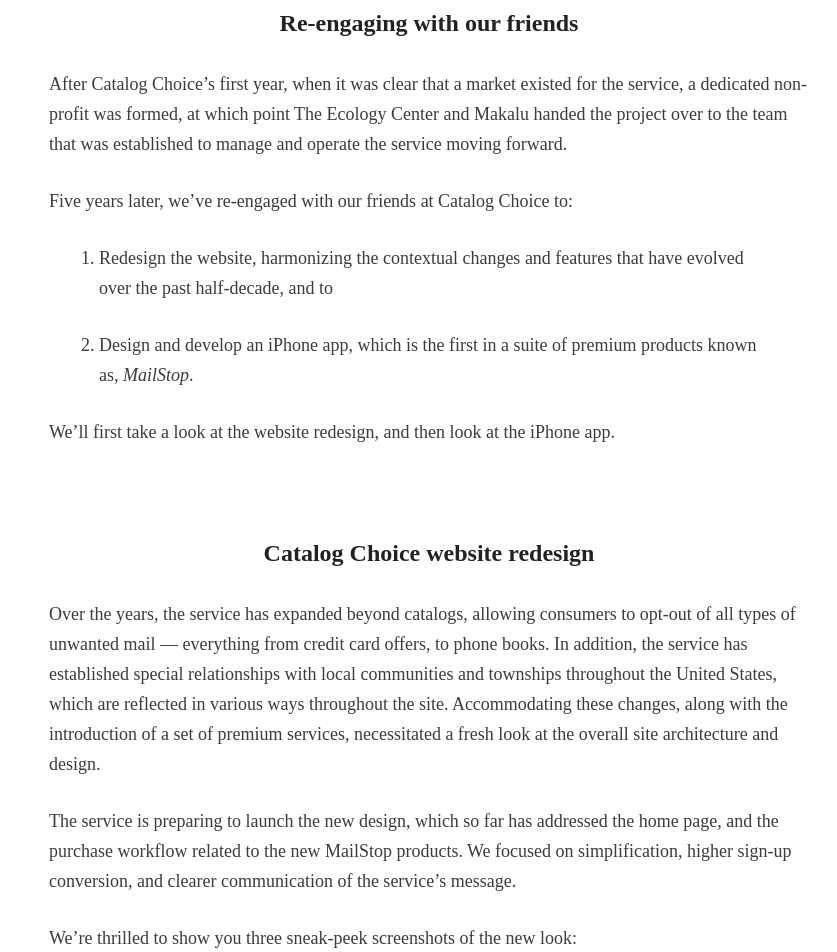
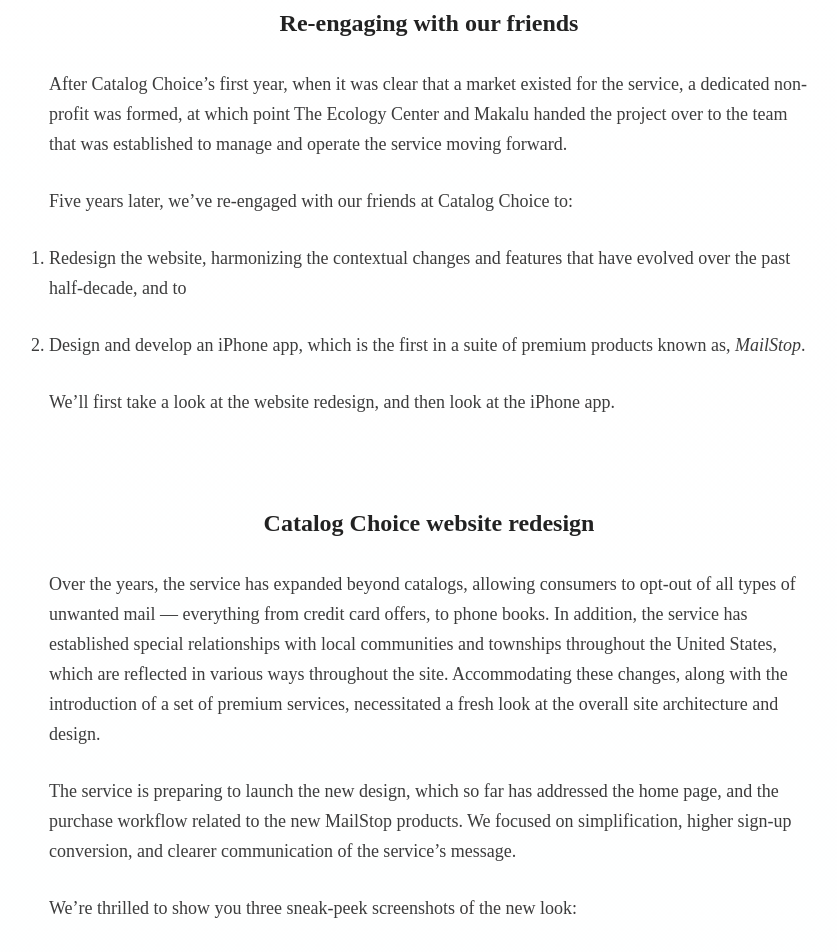
Before and after one commit to makalu/makalu.github.com, a Jekyll site: the page built from blog/_posts/2011-12-08-catalog-choice.markdown, in a window 1280 px wide. Shown: the part 1315-2267 px from the top of the page, without its empty margins (211-1048 px from the left). Built offline with Jekyll 4.4.1, drawn with Linux system fonts in a browser that asks for light colours; some web fonts are replaced; comment, search, counter and statistics services are not loaded; grey boxes are pictures that could not be loaded.

Commit message:
More blog post fixes

```diff
--- a/assets/css/makalu.css
+++ b/assets/css/makalu.css
@@ -55,6 +55,11 @@
   margin: 90px auto 30px;
   font-size: 24px;
   line-height: 32px; }
+h4 {
+  max-width: 660px;
+  margin: 90px auto 30px;
+  font-size: 20px;
+  line-height: 32px; }
 
 p {
   max-width: 660px;
@@ -105,9 +110,30 @@
 
 
 blockquote {
-  margin: 1.5em 0 1.5em -17px;
-  padding: 0 0 0 15px;
-  border-left: 2px solid rgba(255,255,255,.25); }
+  max-width: 660px;
+  margin: 1.5em auto;
+  padding: 1.5em 0;
+  text-align: center;
+  font-size: 22px;
+  font-weight: 500;
+  border: 1px solid #eee;
+  border-width: 1px 0; }
+  blockquote em {
+    display: block;
+    margin-top: 1em;
+    font-style: normal;
+    font-size: 18px;
+    font-weight: 300;
+  }
+
+figure {
+  margin: 3em 0; }
+  figure img {
+    margin: 0 0 10px !important; }
+figcaption {
+  font-size: 14px;
+  font-weight: 500;
+  color: #999; }
 
 
 small {
@@ -119,6 +145,11 @@
 
 .nowrap {
   white-space: nowrap;
+}
+
+.highlight {
+  margin: 0 auto;
+  text-align: left;
 }
 
 pre {
@@ -193,7 +224,10 @@
       .single header a:hover {
         color: #3c3c3c; }
   .single p,
-  .single ul {
+  .single ul,
+  .single ol,
+  .single blockquote,
+  .single .highlight {
     max-width: 760px; }
   .single ul {
     list-style-type: none; }
--- a/blog/_posts/2011-12-08-catalog-choice.markdown
+++ b/blog/_posts/2011-12-08-catalog-choice.markdown
@@ -40,11 +40,11 @@
 
 We’re thrilled to show you three sneak-peek screenshots of the new look:
 
-<img src="http://thisux.com/content/images/makalu/catalogchoice/web-01.png">
+<img src="http://dafacto.com/content/images/makalu/catalogchoice/web-01.png">
 
-<img src="http://thisux.com/content/images/makalu/catalogchoice/web-02.png">
+<img src="http://dafacto.com/content/images/makalu/catalogchoice/web-02.png">
 
-<img src="http://thisux.com/content/images/makalu/catalogchoice/web-03.png">
+<img src="http://dafacto.com/content/images/makalu/catalogchoice/web-03.png">
 
 We’re really happy about the design, and looking forward to seeing its launch, and extended implementation throughout the site.
 
@@ -72,24 +72,24 @@
 
 And with that, we’d love to show you the app, with this 10-image tour.
 
-<img src="http://thisux.com/content/images/makalu/catalogchoice/iphone-01.png">
+<img src="http://dafacto.com/content/images/makalu/catalogchoice/iphone-01.png">
 
-<img src="http://thisux.com/content/images/makalu/catalogchoice/iphone-02.png">
+<img src="http://dafacto.com/content/images/makalu/catalogchoice/iphone-02.png">
 
-<img src="http://thisux.com/content/images/makalu/catalogchoice/iphone-03.png">
+<img src="http://dafacto.com/content/images/makalu/catalogchoice/iphone-03.png">
 
-<img src="http://thisux.com/content/images/makalu/catalogchoice/iphone-04.png">
+<img src="http://dafacto.com/content/images/makalu/catalogchoice/iphone-04.png">
 
-<img src="http://thisux.com/content/images/makalu/catalogchoice/iphone-05.png">
+<img src="http://dafacto.com/content/images/makalu/catalogchoice/iphone-05.png">
 
-<img src="http://thisux.com/content/images/makalu/catalogchoice/iphone-06.png">
+<img src="http://dafacto.com/content/images/makalu/catalogchoice/iphone-06.png">
 
-<img src="http://thisux.com/content/images/makalu/catalogchoice/iphone-07.png">
+<img src="http://dafacto.com/content/images/makalu/catalogchoice/iphone-07.png">
 
-<img src="http://thisux.com/content/images/makalu/catalogchoice/iphone-08.png">
+<img src="http://dafacto.com/content/images/makalu/catalogchoice/iphone-08.png">
 
-<img src="http://thisux.com/content/images/makalu/catalogchoice/iphone-09.png">
+<img src="http://dafacto.com/content/images/makalu/catalogchoice/iphone-09.png">
 
-<img src="http://thisux.com/content/images/makalu/catalogchoice/iphone-10.png">
+<img src="http://dafacto.com/content/images/makalu/catalogchoice/iphone-10.png">
 
 Look interesting? Why not give it a try right now? It’s free, and [available today on the App Store](http://bit.ly/mailstopapp)!
--- a/blog/_posts/2012-11-27-how-to-calculate-an-hourly-rate.markdown
+++ b/blog/_posts/2012-11-27-how-to-calculate-an-hourly-rate.markdown
@@ -8,7 +8,7 @@
 excerpt: Sometimes I get contacted by individuals who are planning to start a services company and are seeking advice on a variety of related topics. One of the most common questions is, “How do I determine an hourly rate?”
 ---
 
-<p style="font-size:24px;font-style:italic;line-height:1.5">Sometimes I get contacted by individuals who are planning to start a services company and are seeking advice on a variety of related topics. One of the most common questions is: “How do I determine an hourly rate?”</p>
+<p style="font-size:22px;line-height:1.7">Sometimes I get contacted by individuals who are planning to start a services company and are seeking advice on a variety of related topics. One of the most common questions is: “How do I determine an hourly rate?”</p>
 
 This article describes how we determine our rates here at Makalu.
 
--- a/blog/_posts/2012-11-30-about-those-unsolicited-designs.markdown
+++ b/blog/_posts/2012-11-30-about-those-unsolicited-designs.markdown
@@ -8,7 +8,7 @@
 excerpt: From time to time, a designer will post his or her personal redesign of a popular site or product. These are usually referred to as unsolicited designs, since they’re done outside the scope of a professional engagement. Other designers will often follow-up with opinions about whether good design can come from such activities. This article looks at that question.
 ---
 
-<p style="font-size:24px;font-style:italic;line-height:1.5">From time to time, a designer will post his or her personal redesign of a popular site or product. These are usually referred to as unsolicited designs, since they’re done outside the scope of a professional engagement. Other designers will often follow-up with opinions about whether good design can come from such activities. This article looks at that question.</p>
+<p style="font-size:22px;line-height:1.7">From time to time, a designer will post his or her personal redesign of a popular site or product. These are usually referred to as unsolicited designs, since they’re done outside the scope of a professional engagement. Other designers will often follow-up with opinions about whether good design can come from such activities. This article looks at that question.</p>
 
 Whenever we do design, it’s to meet one or more *objectives*. Perhaps the objective is to be aesthetically pleasing. Perhaps it’s to increase conversion on a landing page. Perhaps it’s to minimize the errors made by the operator of a satellite control system.
 
```
